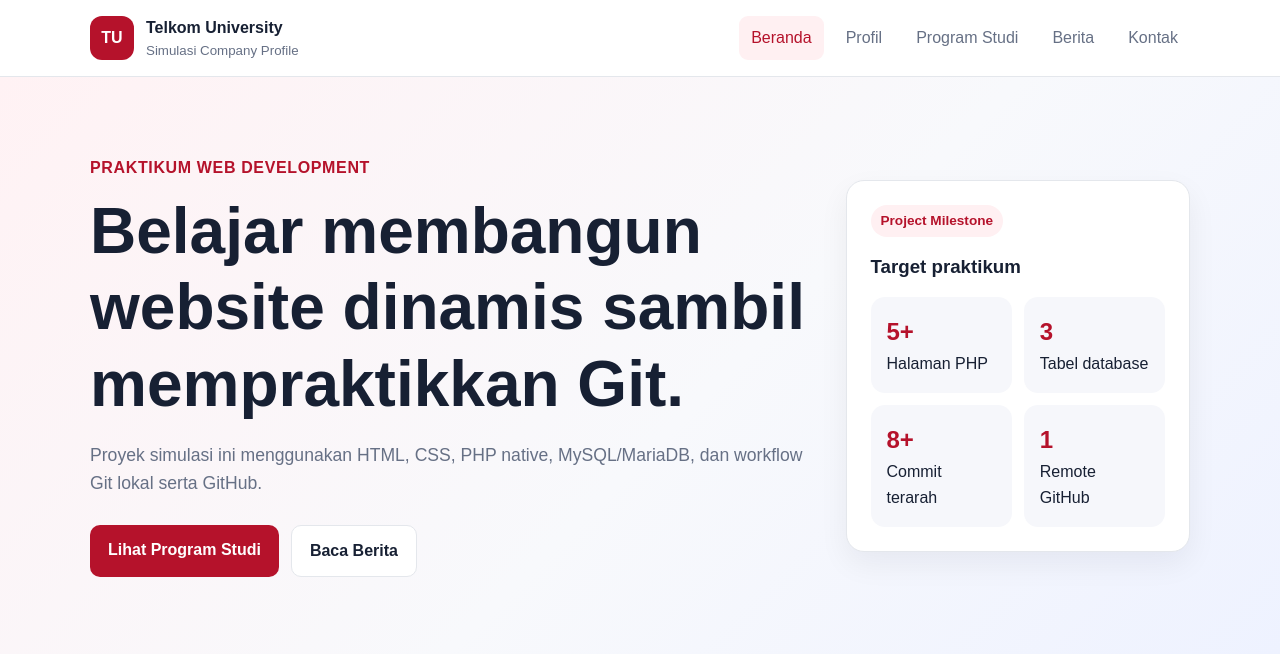
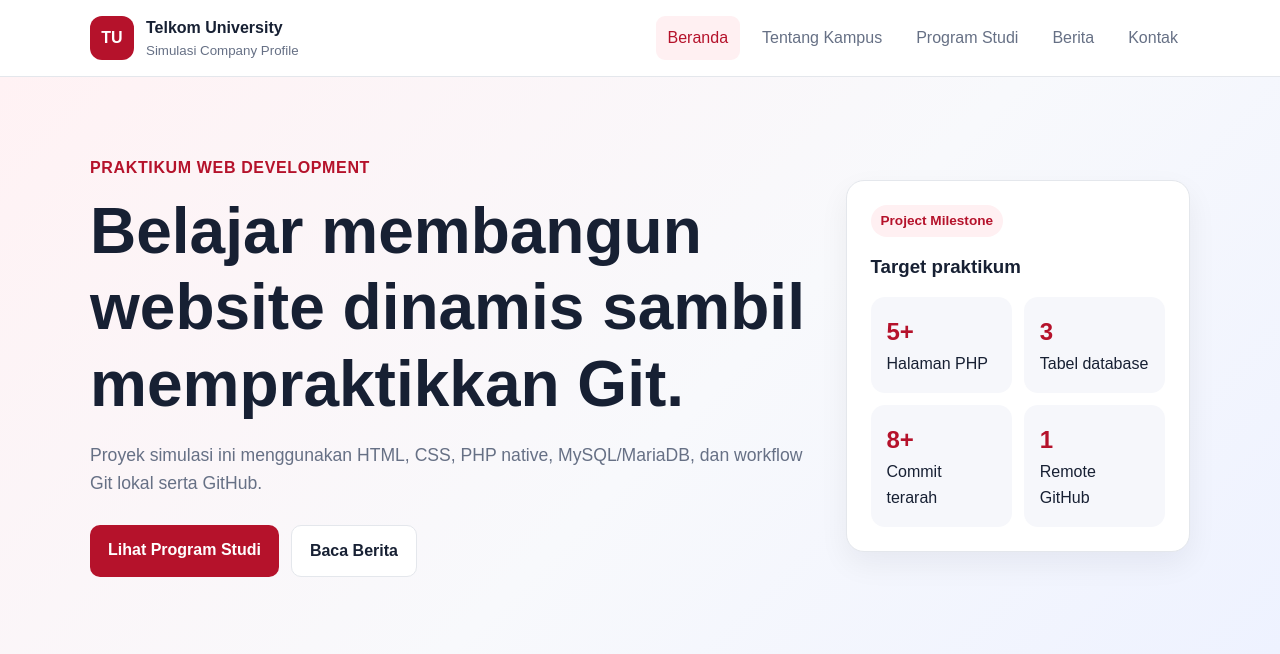
Before and after one commit to AngelieFaatihahSusanto/telkom-company-profile, a PHP site: page /index.php in a window 1280 px wide. Shown: the top 654 px of the page. Run offline with PHP 8.4, Linux system fonts and the light colour scheme; data comes from the database, SQL or seed files in the repository.

Commit message:
style: ubah label profil pada main

```diff
--- a/includes/header.php
+++ b/includes/header.php
@@ -25,7 +25,7 @@ $currentPage = basename($_SERVER['PHP_SELF']);
 <a class="
 <?= $currentPage === 'index.php' ? 'active' : '' ?>" href="index.php">Beranda</a>
 <a class="
-<?= $currentPage === 'profile.php' ? 'active' : '' ?>" href="profile.php">Profil</a>
+<?= $currentPage === 'profile.php' ? 'active' : '' ?>" href="profile.php">Tentang Kampus</a>
 <a class="
 <?= $currentPage === 'programs.php' ? 'active' : '' ?>" href="programs.php">Program Studi</a>
 <a class="
```
